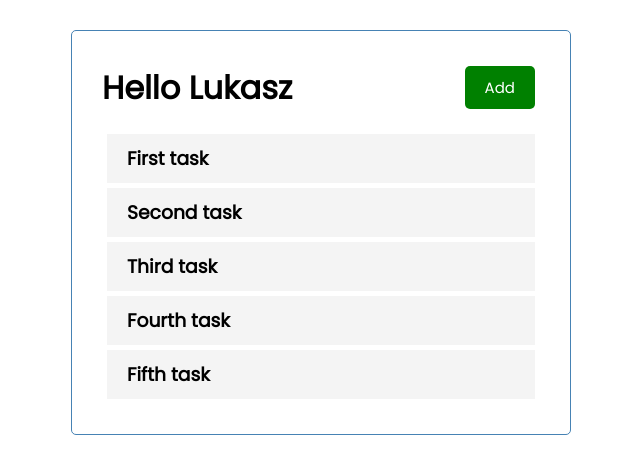
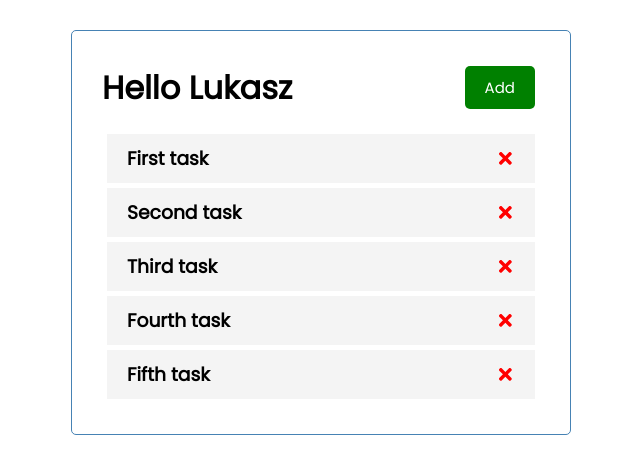
Before and after one commit to lukasz-klekner/task_tracker_react, a React (Create React App) app: page / in a window 1280 px wide. Shown: the top 474 px of the page, without its empty margins (319-959 px from the left). Built offline with nearby package versions, Linux system fonts and the light colour scheme.

Commit message:
installs react-icons lib and adds delete button

```diff
--- a/package.json
+++ b/package.json
@@ -8,6 +8,7 @@
     "@testing-library/user-event": "^12.1.10",
     "react": "^17.0.2",
     "react-dom": "^17.0.2",
+    "react-icons": "^4.3.1",
     "react-scripts": "4.0.3",
     "web-vitals": "^1.0.1"
   },
--- a/src/components/Task.js
+++ b/src/components/Task.js
@@ -1,8 +1,12 @@
+import { FaTimes } from 'react-icons/fa'
 import PropTypes from 'prop-types'
 
 const Task = ({ task }) => (
   <div className='task'>
-    <h3>{task.text}</h3>
+    <h3>
+      {task.text}
+      <FaTimes style={{ color: 'red', cursor: 'pointer' }} />
+    </h3>
     <p>{task.day}</p>
   </div>
 )
```
Also changed, not shown: 1 other file (tests, documents, lock files or other folders).
